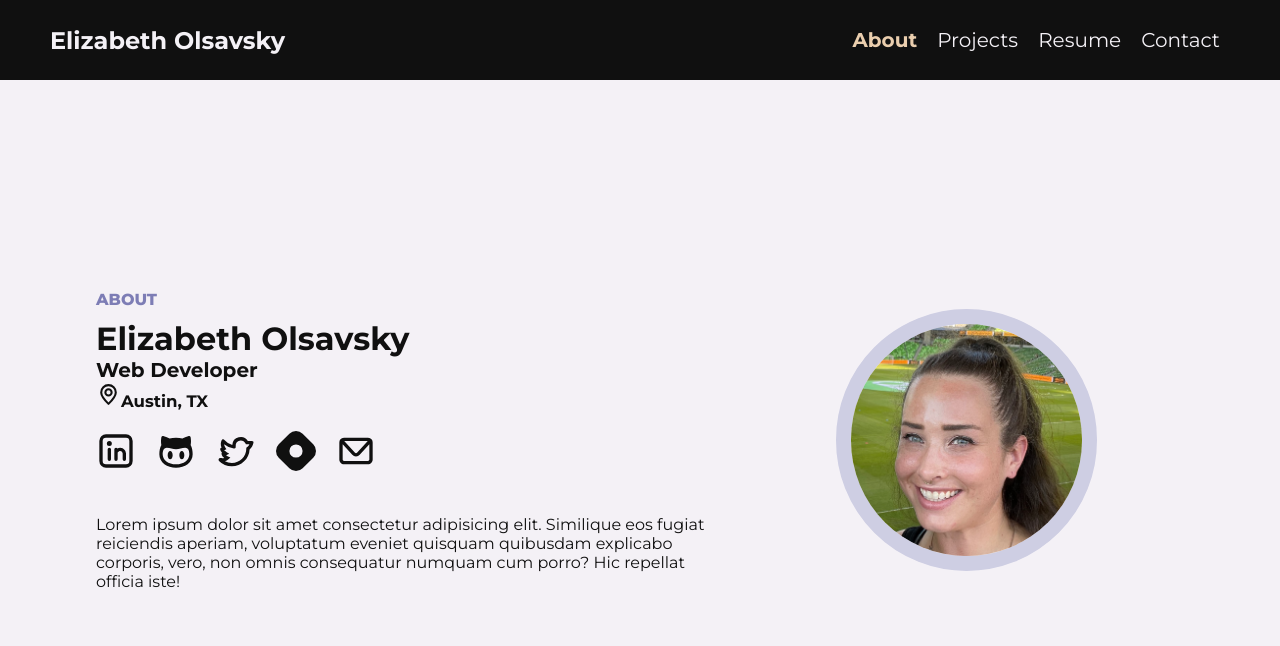
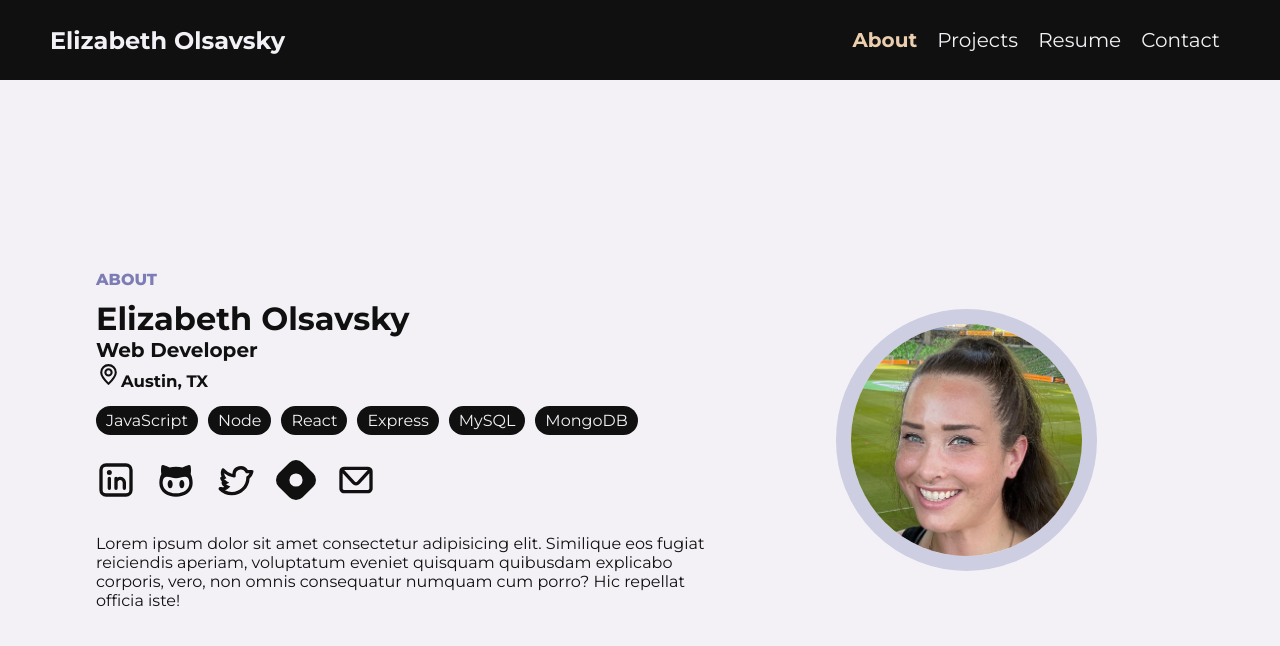
Before and after one commit to elizabetholsavsky/portfolio, a React (Create React App) app: page / in a window 1280 px wide. Shown: the top 646 px of the page. Built offline with nearby package versions, Linux system fonts and the light colour scheme.

Commit message:
add skills to about section

```diff
--- a/src/components/ScrollContainer/About/About.css
+++ b/src/components/ScrollContainer/About/About.css
@@ -32,11 +32,19 @@
     align-items: flex-start;
 }
 
-.about-text-container {
+.about-tags {
+    background-color: var(--text);
+    color: var(--inverse-text);
+    padding: 5px 10px 5px 10px;
+    margin: 10px 10px 0 0;
+    border-radius: 20px;
+    font-size: 1rem;
+}
+
+.about-tags-container {
+    margin: 5px 10px 5px 0;
     display: flex;
     flex-wrap: wrap;
-    flex-direction: column;
-    justify-content: center;
     width: 100%;
 }
 
--- a/src/components/ScrollContainer/About/About.js
+++ b/src/components/ScrollContainer/About/About.js
@@ -17,6 +17,14 @@ const About = () => {
                         <h3>Elizabeth Olsavsky</h3>
                         <h4>Web Developer</h4>
                         <h5><SvgMapMarker/>Austin, TX</h5>
+                        <p className='about-tags-container'>
+                            <span className='about-tags'>JavaScript</span>
+                            <span className='about-tags'>Node</span>
+                            <span className='about-tags'>React</span>
+                            <span className='about-tags'>Express</span>
+                            <span className='about-tags'>MySQL</span>
+                            <span className='about-tags'>MongoDB</span>
+                        </p>
                     </div>
 
                     <div className="socials-container">
--- a/src/components/ScrollContainer/Projects/projectInfo.js
+++ b/src/components/ScrollContainer/Projects/projectInfo.js
@@ -21,7 +21,7 @@ export const projectInfo = [
         title:"Weather Dashboard",
         url:"https://elizabetholsavsky.github.io/weather-dashboard/",
         description: "Retrieves real-time and forecasted weather conditions for the user's city by accessing the Open Weather API. Previous searches are stored in local storage and can be accessed again via dynamically-generated buttons.",
-        tags: ["JavaScript", "Bulma", "CSS", "Server-Side", "API" ],
+        tags: ["JavaScript", "Bulma", "CSS", "Server-Side API" ],
         deployLink:"https://elizabetholsavsky.github.io/weather-dashboard/",
         githubLink:"https://github.com/elizabetholsavsky/weather-dashboard",
         vscodeLink:"https://vscode.dev/github/elizabetholsavsky/weather-dashboard",
--- a/src/components/ScrollContainer/SVG/SVG.css
+++ b/src/components/ScrollContainer/SVG/SVG.css
@@ -7,7 +7,7 @@
     width: 40px;
     height: auto;
     margin-right: 20px;
-    margin-bottom: 20px;
+    margin-bottom: 10px;
 }
 
 .link-buttons-container svg {
```
